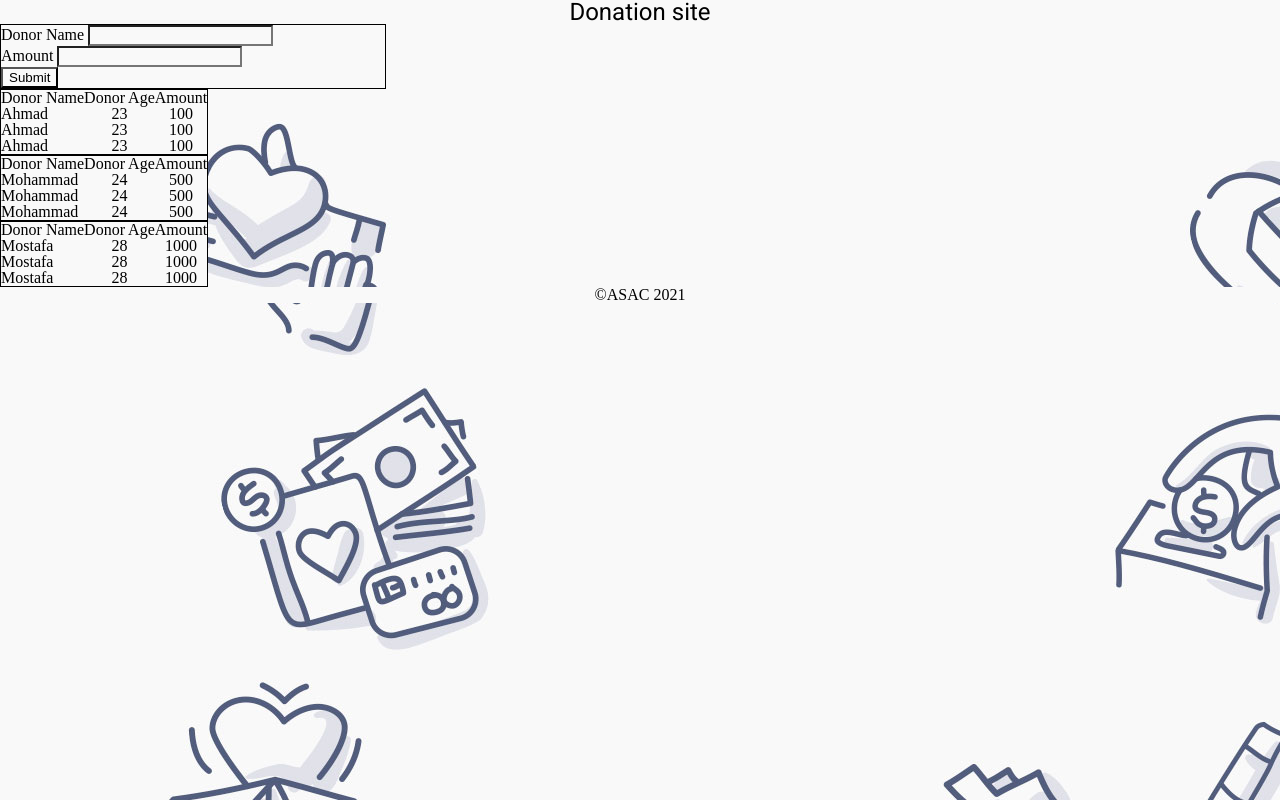
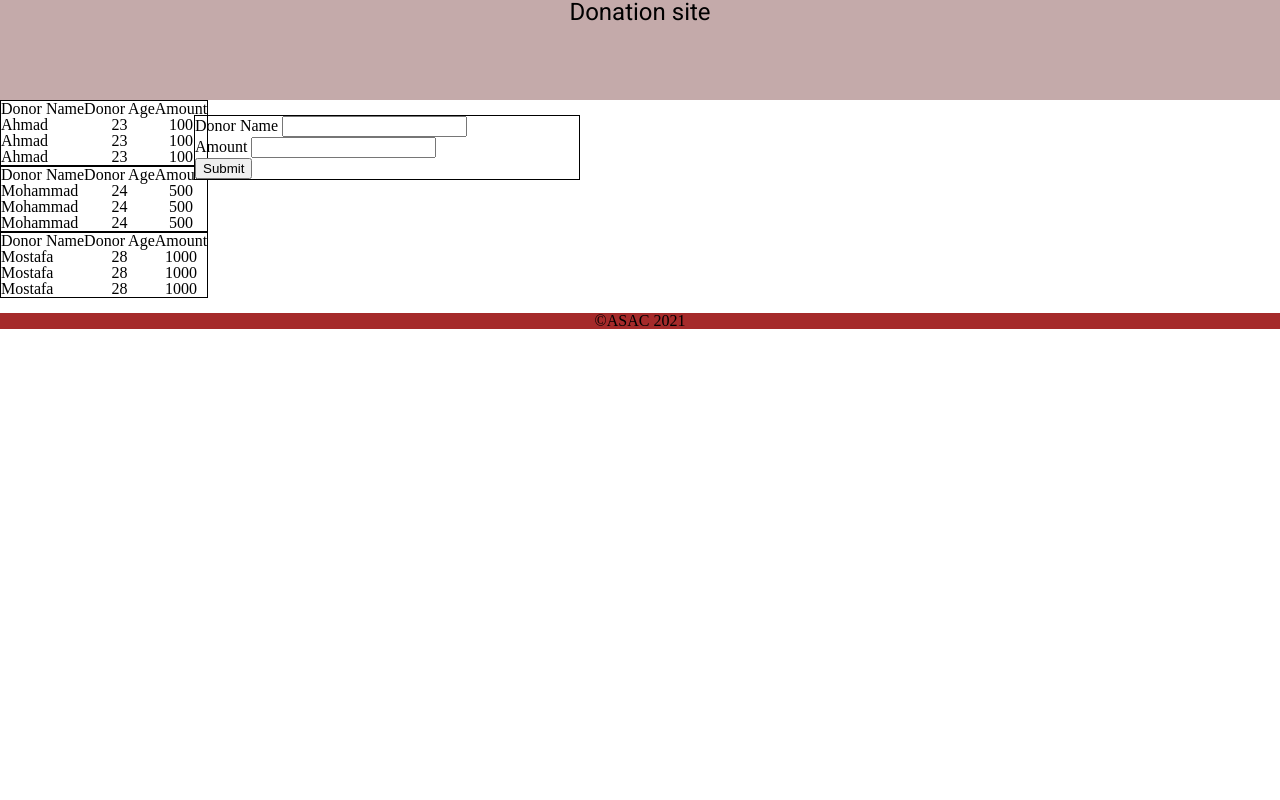
Before and after one commit to Qusai-Alnonah/Donors-informations, a plain HTML site: page index.html in a window 1280 px wide. Drawn offline with Linux system fonts and the light colour scheme.

Commit message:
add css header

```diff
--- a/style.css
+++ b/style.css
@@ -1,6 +1,9 @@
 *{
-    background-image:url("image/donate-background.jpg"); ;
-background: size 200px;
+    /* background-image:url("image/donate-background.jpg"); ;
+   z-index:4;
+    background: size 200px; */
+
+
 }
 header h1{
    text-align: center;
@@ -10,9 +13,11 @@ header h1{
 
 }
 header{
-    background-color:royalblue;
+    background-color:rgb(196, 170, 170);
     width: 100%;
-    height: 90%;
+    height: 100px;
+    z-index: 5;
+
 
 
 }
@@ -23,13 +28,21 @@ header{
  }
 
  footer{
+
+     position: absolute;
+     margin-top: 15px;
+     background-color:brown ;
      text-align: center;
+     width: 100%;
 
 
  }
  form{
     border: 1px solid black;
     width: 30%;
+    position: absolute;
+   right: 700px;
+    margin-top: 15px;
 
  }
 
```
